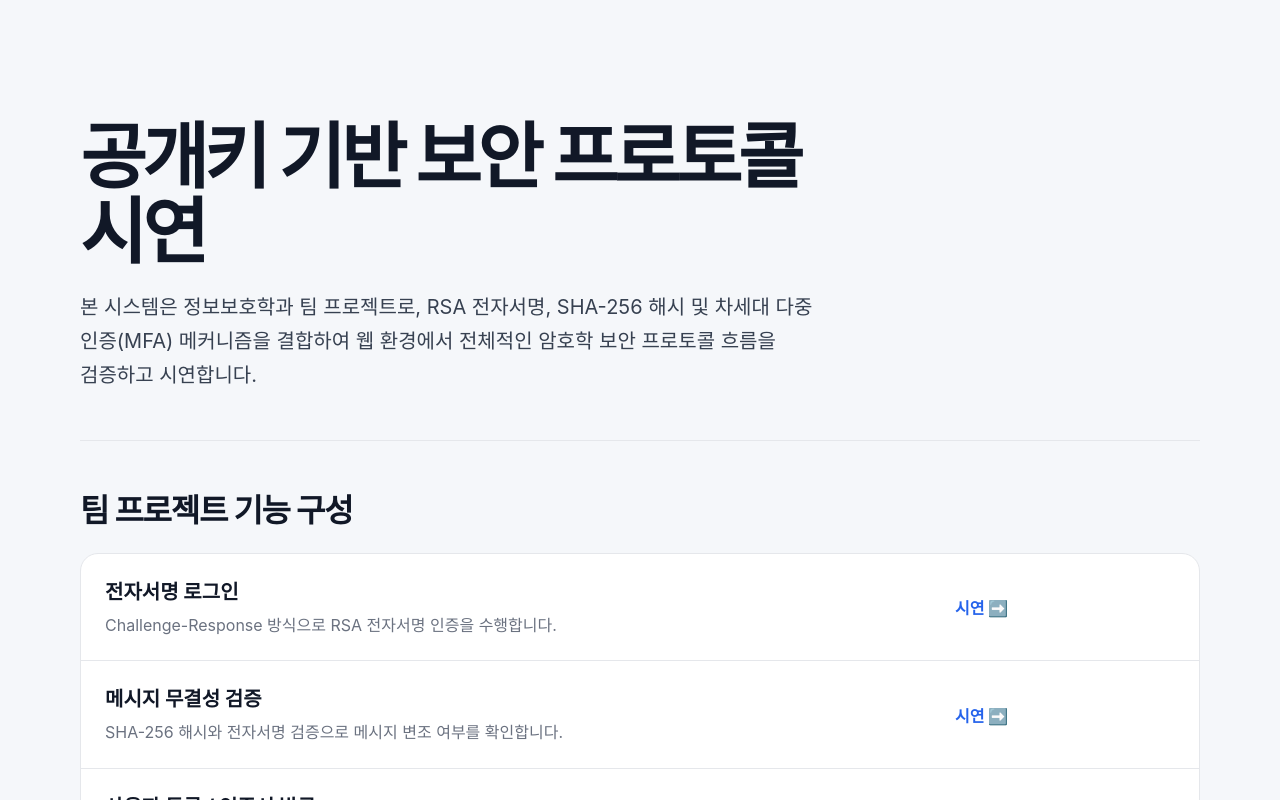
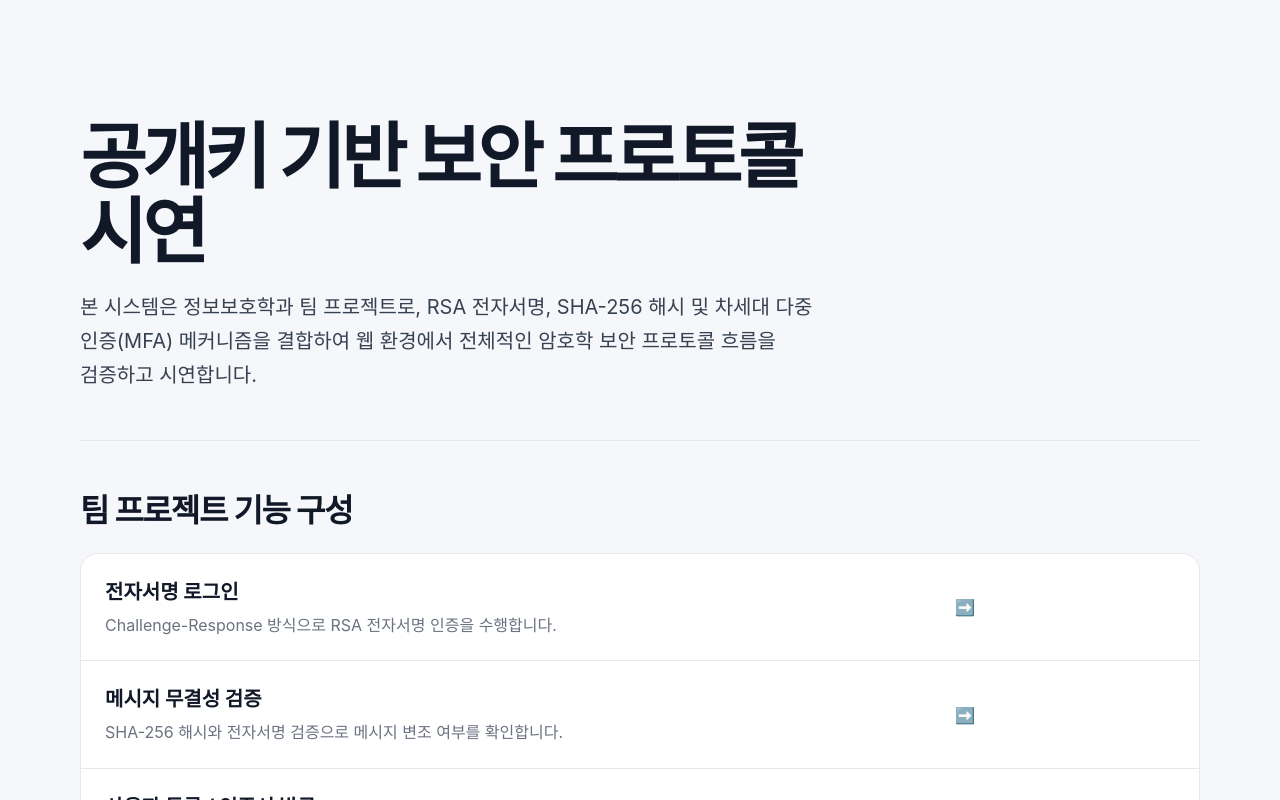
Before and after one commit to pmj2744/Security-Protocol, a Next.js app: page / in a window 1280 px wide. Shown: the top 800 px of the page. Built offline with nearby package versions, Linux system fonts and the light colour scheme.

Commit message:
UI 수정

```diff
--- a/src/app/page.tsx
+++ b/src/app/page.tsx
@@ -154,7 +154,7 @@ export default function Home() {
 
                 <Link className="text-link" href={module.href}>
 
-                  시연 ➡️
+                  ➡️
 
                 </Link>
 
```
